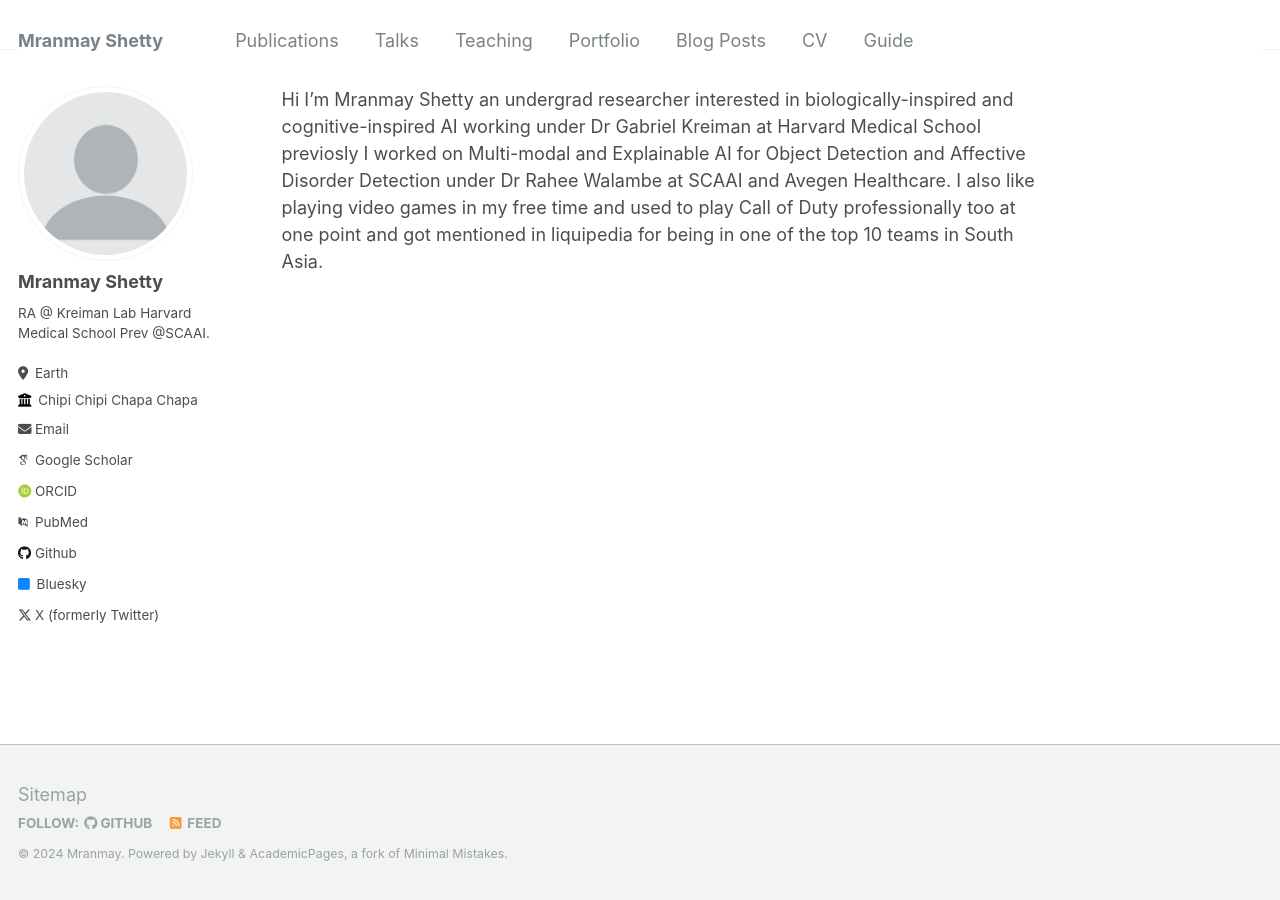
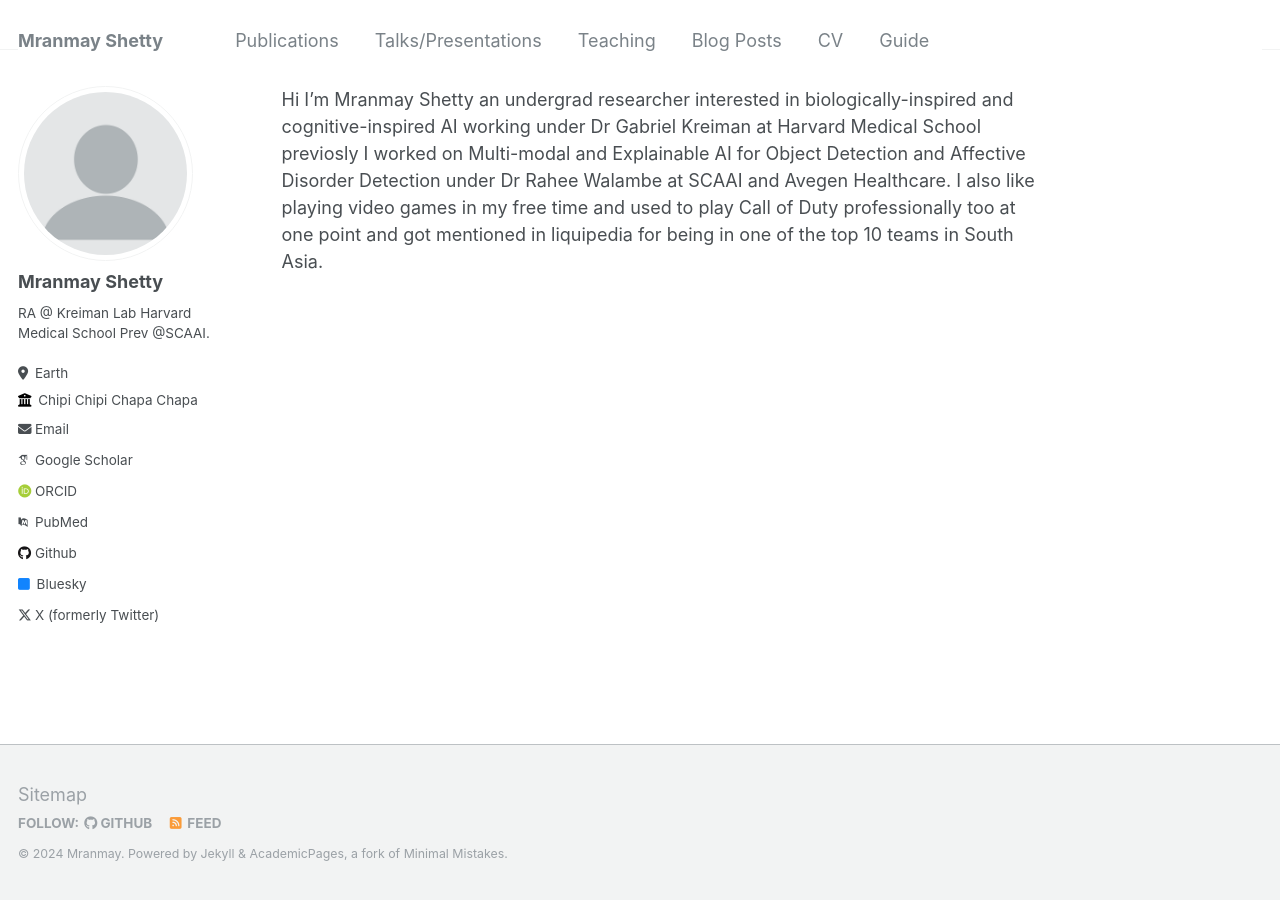
Before and after one commit to Mranmay/mranmay.github.io, a Jekyll site: the page built from _pages/about.md, in a window 1280 px wide. Built offline with Jekyll 4.4.1, drawn with Linux system fonts in a browser that asks for light colours; some web fonts are replaced.

Commit message:
Update navigation.yml

```diff
--- a/_data/navigation.yml
+++ b/_data/navigation.yml
@@ -3,14 +3,11 @@ main:
   - title: "Publications"
     url: /publications/
 
-  - title: "Talks"
+  - title: "Talks/Presentations"
     url: /talks/
 
   - title: "Teaching"
     url: /teaching/
-
-  - title: "Portfolio"
-    url: /portfolio/
 
   - title: "Blog Posts"
     url: /year-archive/
```
